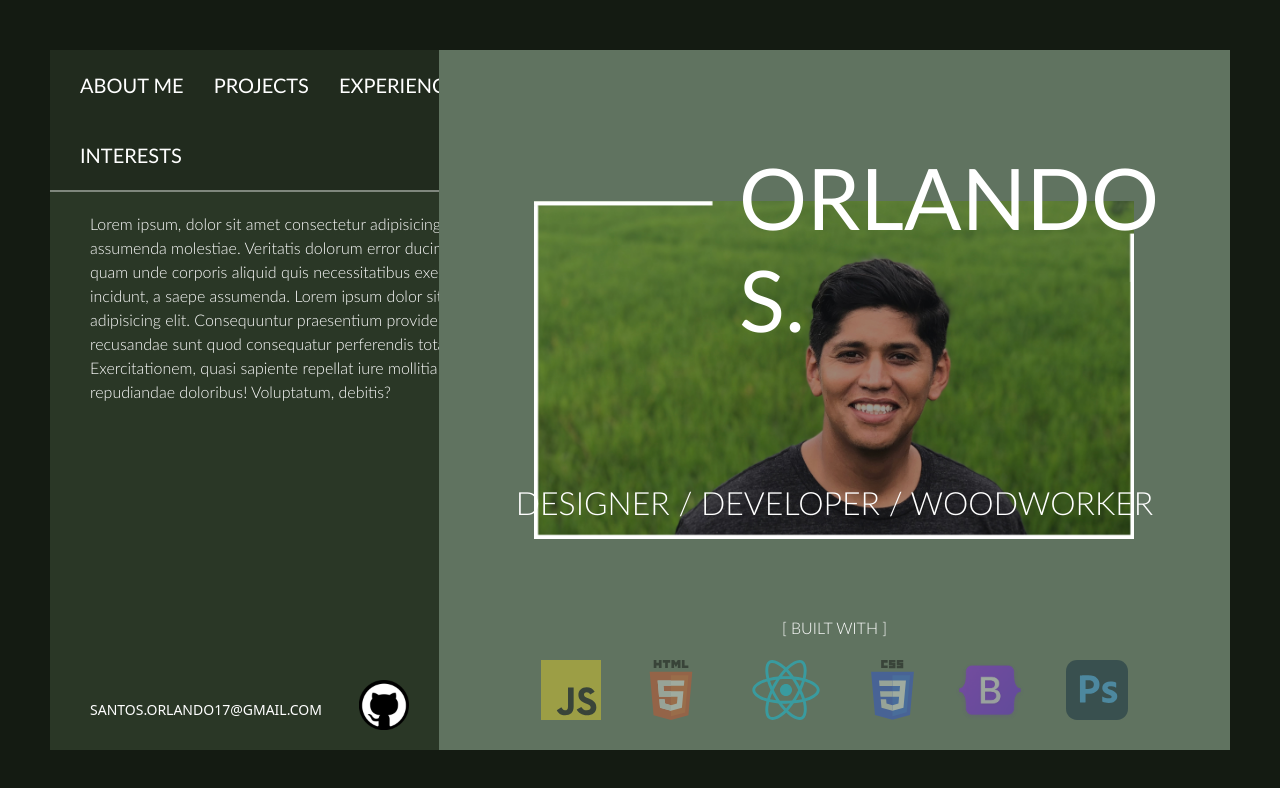
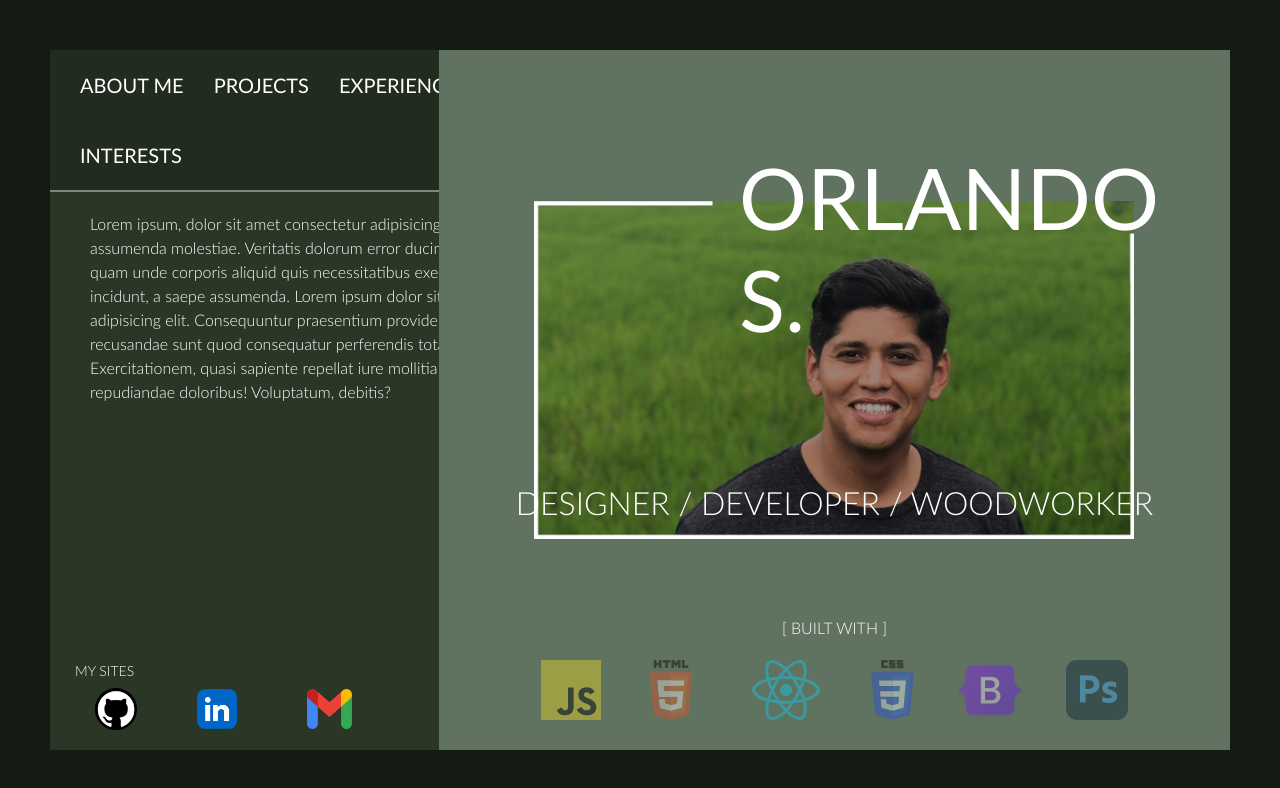
Before and after one commit to Osantos17/Personal-Website, a React (Vite) app: page / in a window 1280 px wide. Shown: the top 788 px of the page. Built offline with nearby package versions, Linux system fonts and the light colour scheme.

Commit message:
add mysites icons and effects

```diff
--- a/src/Home.css
+++ b/src/Home.css
@@ -94,7 +94,6 @@
   margin-bottom: 20px;
 }
 
-
 .index span {
   cursor: pointer;
   display: inline-block;
@@ -121,7 +120,6 @@
   transition: 0.5s;
 }
 
-
 .capstone span:after {
   right: -248px;
 }
@@ -144,11 +142,6 @@
 
 .detailBody {
   margin-left: 20px;
-}
-
-.email span:after {
-  content: ' copy ]';
-  right: -320px;
 }
 
 .index:hover span:before,
@@ -176,36 +169,95 @@ h6 {
   color: white;
 }
 
+.myLinks {
+  margin-left: 15px;
+  position: absolute;
+  bottom: 20px;
+  color: white;
+  font-family: 'Lato-Light', sans-serif;
+  font-size: 16px;
+}
+
+.mySites {
+  margin-left: 10px;
+  font-size: 14px;
+}
+
 .email {
-  font-size: 14px;
-  position: absolute;
-  margin-left: 30px;
-  bottom: 10px;
-  color: white;
+  background-color: transparent;
+  border: none;
+  padding: 0;
+  text-align: inherit;
+  border-radius: 0;
+  appearance: none;
 }
 
 .git {
-  max-width: 50px;
-  max-height: 50px;
-  width: auto;
-  height: auto;
-  position: absolute;
-  right: 130px;
-  bottom: 20px;
+  margin-left: 30px;
+  max-width: 42px;
+  max-height: 42px;
+  transition: max-width 0.5s, max-height 0.5s;
 }
 
 .git:hover {
-  max-width: 70px;
-  max-height: 70px;
-  width: auto;
-  height: auto;
+  max-width: 50px;
+  max-height: 50px;
+  transition: 0.5s;
+}
+
+
+.gmailIcon {
+  max-width: 45px;
+  max-height: 45px;
+  margin-left: 10px;
+  transition: max-width 0.5s, max-height 0.5s;
+}
+
+.gmailIcon:hover {
+  max-width: 50px;
+  max-height: 50px;
+  opacity: 70%;
+  transition: 0.5s;
+}
+
+.gmail:before {
+  position: absolute;
+  opacity: 0;
+  bottom: 55px;
+  left: 230px;
+  transition: 0.5s;
+  content: 'click to copy';
+  font-size: 14px;
+  width: 100px;
+  z-index: 1;
+}
+
+.gmail:hover:before,
+.gmail:hover:after {
+  opacity: 1;
+}
+
+.link {
+  max-width: 40px;
+  max-height: 40px;
+  transition: max-width 0.5s, max-height 0.5s;
+}
+
+.link:hover {
+  max-width: 45px;
+  max-height: 45px;
+  transition: 0.5s;
+}
+
+.connection {
+  margin-right: 60px;
 }
 
 .copiedAlert {
-  position: relative;
-  top: 450px;
-  left: 280px;
-  background-color: rgba(20, 27, 18, 0.7);
+  position: absolute;
+  bottom: 50px;
+  left: 225px;
+  background-color: rgb(20, 27, 18);
   color: white;
   font-family: 'Lato-Regular', sans-serif;
   padding: 10px 20px;
--- a/src/Home.jsx
+++ b/src/Home.jsx
@@ -94,11 +94,15 @@ export function Home () {
               </div> )}
             </div>
           </div>
-          <button onClick= {copyText} className="email index"><span>SANTOS.ORLANDO17@GMAIL.COM</span></button>
-          {showCopyMessage && (
-          <div className="copiedAlert">Copied!</div>
-          )}
-          <a href='https://github.com/Osantos17'><img className="git" src="./src/assets/git.png"></img></a>
+          <div className="myLinks">
+            <h5 className="row mySites">MY SITES</h5>
+            <a href='https://github.com/Osantos17'><img className="connection git col" src="./src/assets/git.png" alt="GitHub" /></a>
+            <a href='https://linkedin.com/in/orlandosantos17'><img className="connection link col" src="./src/assets/linkedin.png" alt="LinkedIn" /></a>
+            <span className="gmail col" onClick={copyText}><img className ="gmailIcon" src="./src/assets/gmail.png" alt="Gmail" /></span>
+            {showCopyMessage && (
+              <div className="copiedAlert">Copied!</div>
+            )}
+          </div>
         </div>
         <div className='rightContent'>
           {clickControl.aboutMe && (
```
Also changed, not shown: src/assets/gmail.png (added), src/assets/linkedin.png (added).
